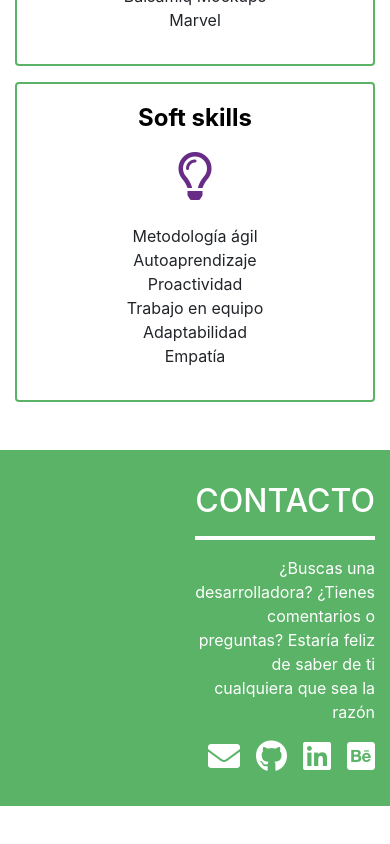
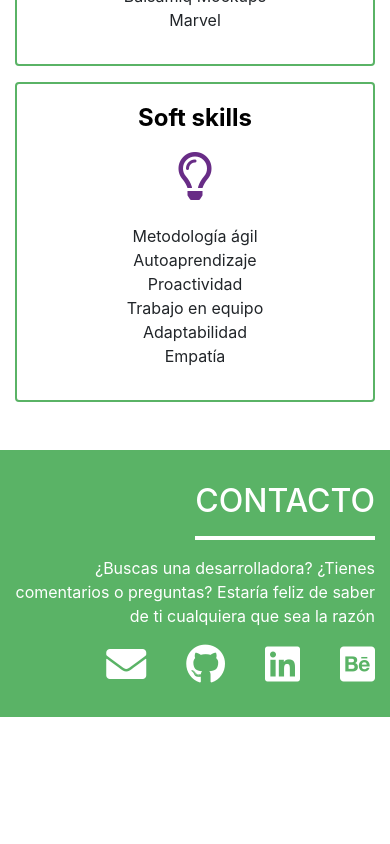
Before and after one commit to CitlalliDMG/citlallidmg.github.io, a React (Create React App) app: page / in a window 390 px wide. Shown: the part 4550-5394 px from the top of the page. After the commit the page ends 5327 px from the top, so only its background shows below. Built offline with nearby package versions, Linux system fonts and the light colour scheme.

Commit message:
adds a media query to change size of contact icons on mobile

```diff
--- a/src/components/Contact/Contact.css
+++ b/src/components/Contact/Contact.css
@@ -33,3 +33,10 @@
 .contact-text{
   color: #ffffff;
 }
+
+@media (max-width:575.98px) {
+  .icons i {
+    padding-left: 1em;
+    font-size: 2.5em;
+  }
+}
--- a/src/components/Contact/Contact.js
+++ b/src/components/Contact/Contact.js
@@ -7,7 +7,7 @@ const Contact = () => {
       <div className="container text-right">
           <h2>Contacto</h2>
           <hr align="right"/>
-          <p className="contact-text offset-6">¿Buscas una desarrolladora? ¿Tienes comentarios o preguntas? Estaría feliz de saber de ti cualquiera que sea la razón</p>
+          <p className="contact-text offset-md-6">¿Buscas una desarrolladora? ¿Tienes comentarios o preguntas? Estaría feliz de saber de ti cualquiera que sea la razón</p>
           <p className="icons">
             <a href="mailto:citlallidmg@gmail.com">
               <i className="fa fa-envelope"></i>
```
